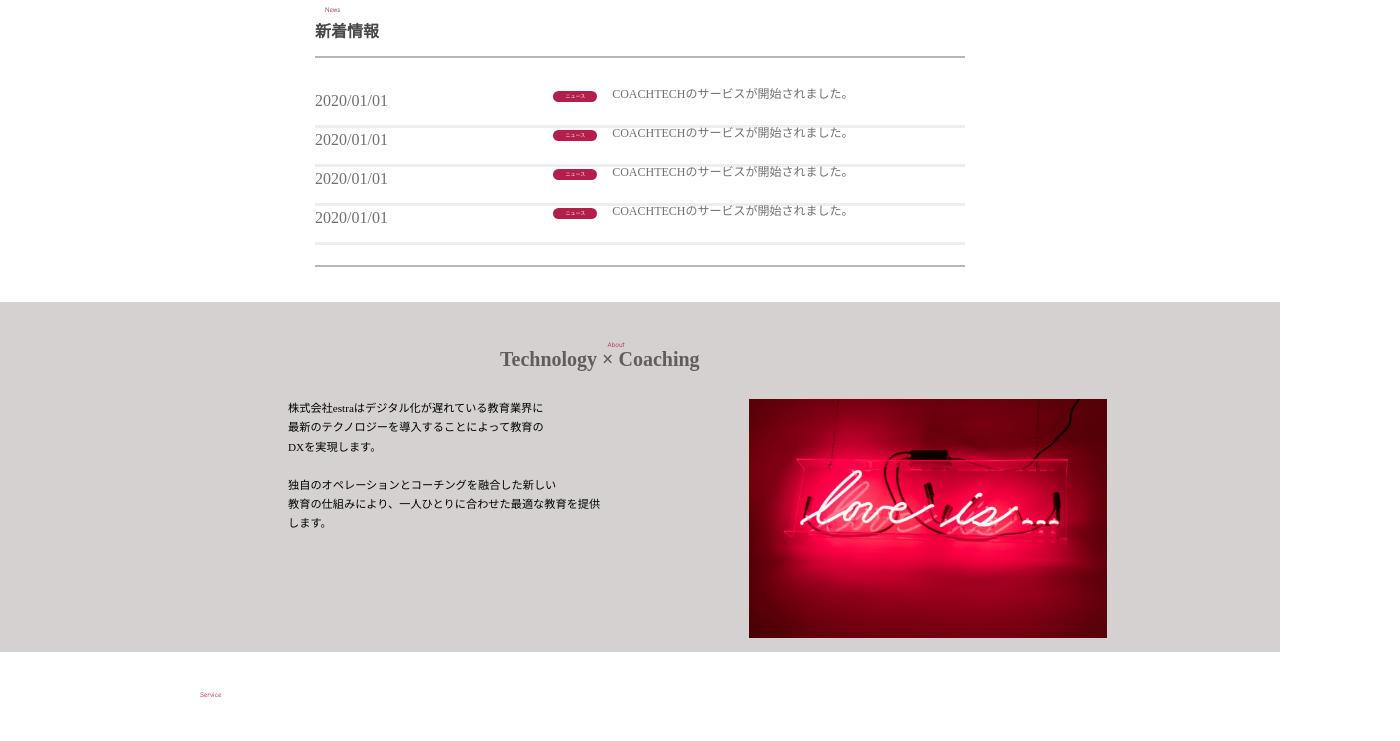
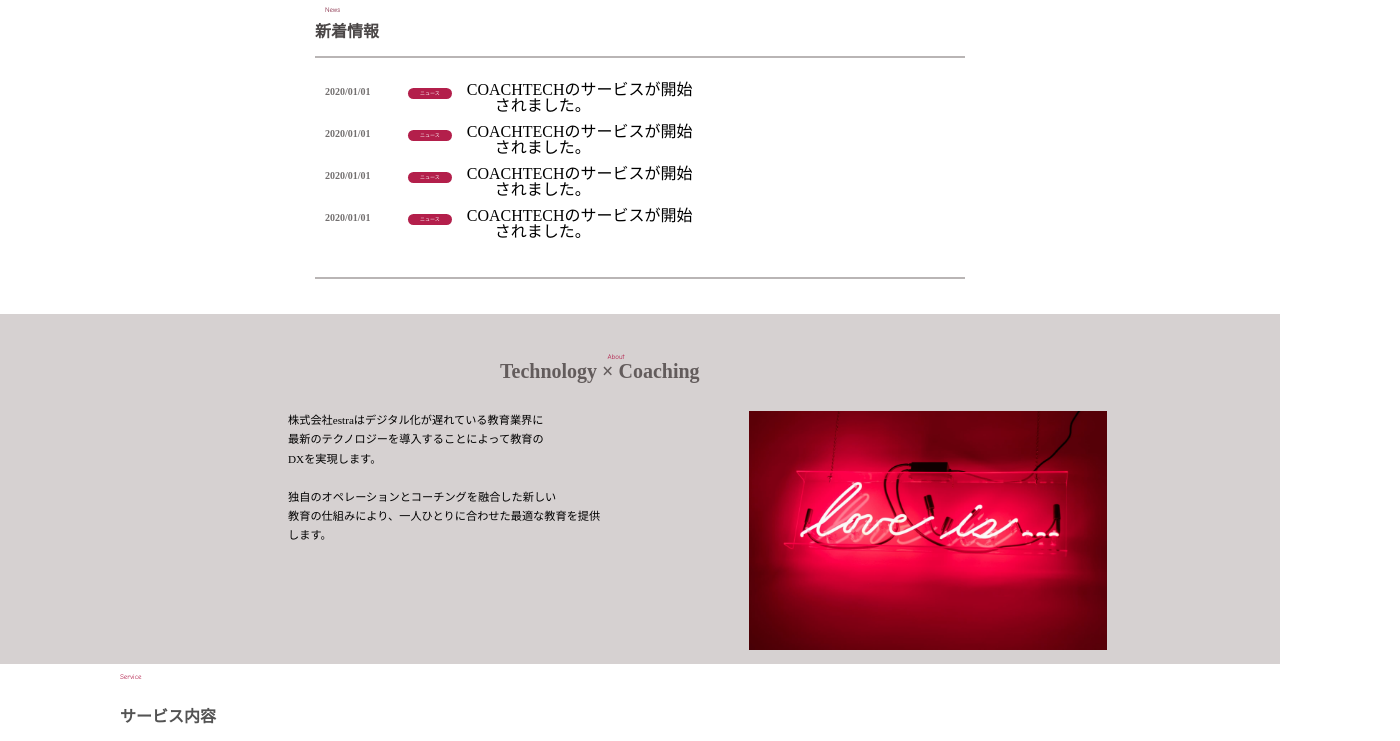
Before and after one commit to pcrmckp/lp_practice, a plain HTML site: page index.html in a window 1280 px wide. Shown: the part 499-1240 px from the top of the page, 1400 px wide, since content can reach past the window. Drawn offline with Linux system fonts and the light colour scheme.

Commit message:
resubmit

```diff
--- a/css/style.css
+++ b/css/style.css
@@ -138,25 +138,21 @@ a {
 .whatsnew {
   color: rgb(75, 71, 71);
 }
+.table {
+  border-collapse: collapse;
+}
 
-div dl .news {
-  margin: 0;
-  padding: 0;
-  height: 100%;
-  align-items: center;
+.date,
+.news_item {
+  border-bottom: solid 1px;
+  border: 0px none;
+  padding: 5px 10px;
+  text-align: center;
+  background: #fff;
 }
-div .news dt {
-  margin: 0;
-  padding: 1rem 0;
-  border-bottom: inset;
-  color: rgb(114, 111, 111);
-}
-div .news dd {
-  margin: -3.5rem 0 0 0;
-  padding: 1rem 0 1rem 7rem;
-  color: rgb(114, 111, 111);
-  font-size: 12px;
-  text-align: center;
+
+.news_item {
+  width: 400px;
 }
 
 .news_icon {
@@ -243,22 +239,18 @@ div .news dd {
   display: block;
   width: 65px;
   height: 35px;
-  position: relative;
-  top: 40px;
-  left: 200px;
   color: rgb(179, 31, 75);
 }
 
 .text {
-  display: flex;
-  justify-content: flex-start;
+  position: relative;
+  top: 10px;
+  left: 120px;
 }
 
 .comment3 {
+  color: rgb(83, 83, 83);
   position: absolute;
-  top: 70px;
-  left: 200px;
-  color: rgb(83, 83, 83);
 }
 
 .wrapper_service {
@@ -386,7 +378,7 @@ div .news dd {
   display: block;
   width: 65px;
   height: 35px;
-  position: relative;
+  position: absolute;
   top: 10px;
   left: 120px;
   color: rgb(179, 31, 75);
@@ -401,8 +393,8 @@ div .news dd {
 
 .wrapper {
   display: flex;
-  justify-content: space-between;
-  width: 100%;
+  justify-content: space-around;
+  width: 80%;
   margin: 0 auto;
 }
 
@@ -418,6 +410,7 @@ div .news dd {
   border: 1px solid #e9eaea;
   border-radius: 12px;
   background: #fff;
+  margin-top: 50px;
 }
 
 .text_box {
@@ -473,12 +466,13 @@ div .news dd {
   height: 500px;
   width: 100%;
   display: flex;
+  position: relative;
 }
 
 .company {
   font-family: "Comic Sans MS", sans-serif;
   font-size: 7px;
-  position: relative;
+  position: absolute;
   top: 10px;
   left: 120px;
   color: rgb(179, 31, 75);
@@ -486,9 +480,9 @@ div .news dd {
 
 .comment5 {
   width: 100px;
-  position: relative;
+  position: absolute;
   top: 40px;
-  left: 65px;
+  left: 120px;
   color: rgb(83, 83, 83);
 }
 
--- a/index.html
+++ b/index.html
@@ -45,16 +45,27 @@ estra, inc.</a></h1>
 	    <h2 class="whatsnew">新着情報</h2>
     </div>
     <div class="news_box2">
-	    <dl class="news">
-			  <dt>2020/01/01</dt>
-			  <dd><span class="news_icon">ニュース</span>COACHTECHのサービスが開始されました。</dd>
-			  <dt>2020/01/01</dt>
-		    <dd><span class="news_icon">ニュース</span>COACHTECHのサービスが開始されました。</dd>
-			  <dt>2020/01/01</dt>
-	    	<dd><span class="news_icon">ニュース</span>COACHTECHのサービスが開始されました。</dd>
-			  <dt>2020/01/01</dt>
-		    <dd><span class="news_icon">ニュース</span>COACHTECHのサービスが開始されました。</dd>
-	 	  </dl>
+      <table>
+        <tbody>
+          <tr>
+             <th class="date">2020/01/01</th>
+             <td class="news_item"><span class="news_icon">ニュース</span>COACHTECHのサービスが開始されました。</td>
+          </tr>
+          <tr>
+            <th class="date">2020/01/01</th>
+            <td class="news_item"><span class="news_icon">ニュース</span>COACHTECHのサービスが開始されました。</td>
+          </tr>
+          <tr>
+            <th class="date">2020/01/01</th>
+            <td class="news_item"><span class="news_icon">ニュース</span>COACHTECHのサービスが開始されました。</td>
+          </tr>
+          <tr>
+            <th class="date">2020/01/01</th>
+            <td class="news_item"><span class="news_icon">ニュース</span>COACHTECHのサービスが開始されました。</td>
+          </tr>
+
+        </tbody>
+      </table>
 	  </div>
 
     <div class="container">
@@ -76,7 +87,6 @@ estra, inc.</a></h1>
 <div class="text">
   <p class="service">Service</p>
   <h2 class="comment3">サービス内容</h2>
-</div>
     <div class="container2">
       <div class="wrapper_service">
         <div class="box_wrapper1">
@@ -121,6 +131,7 @@ estra, inc.</a></h1>
         </div>
       </div>
       </div>
+    </div>
     </div>
 
     <div class="container3">
```
